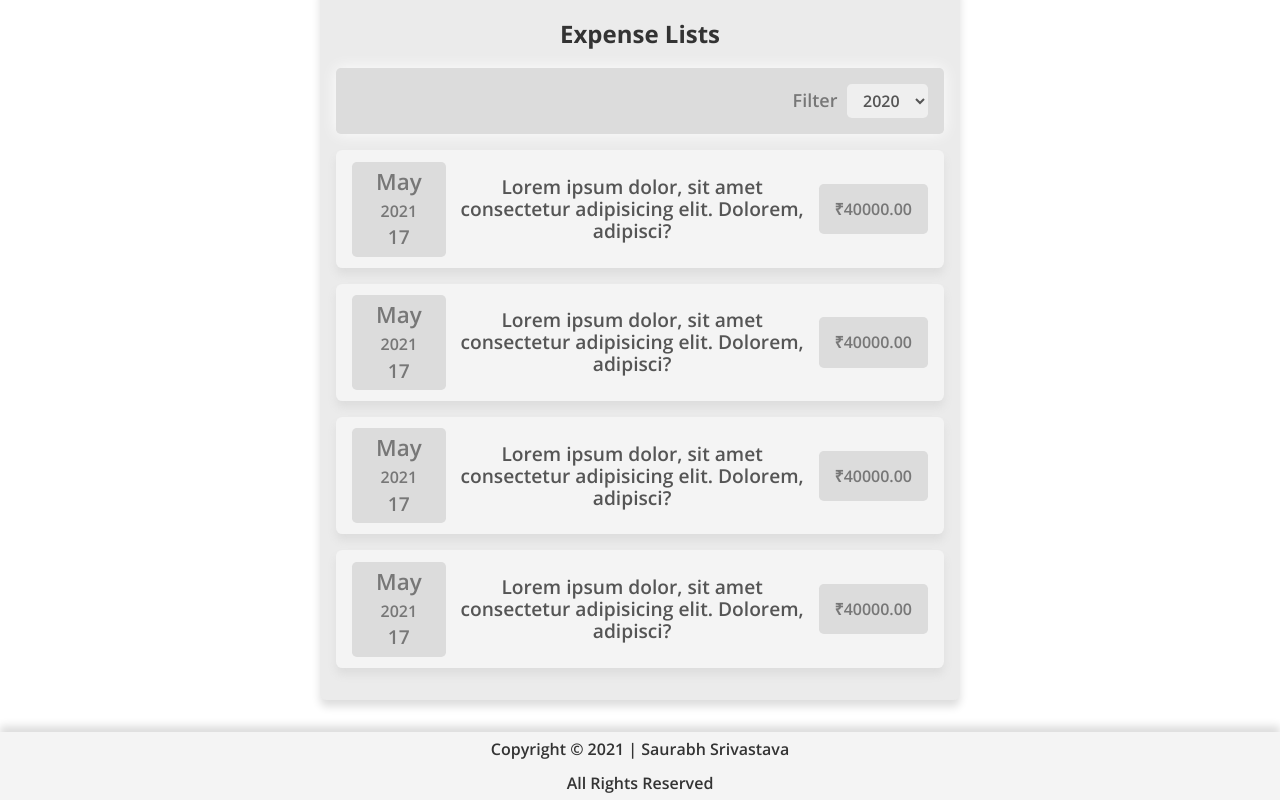
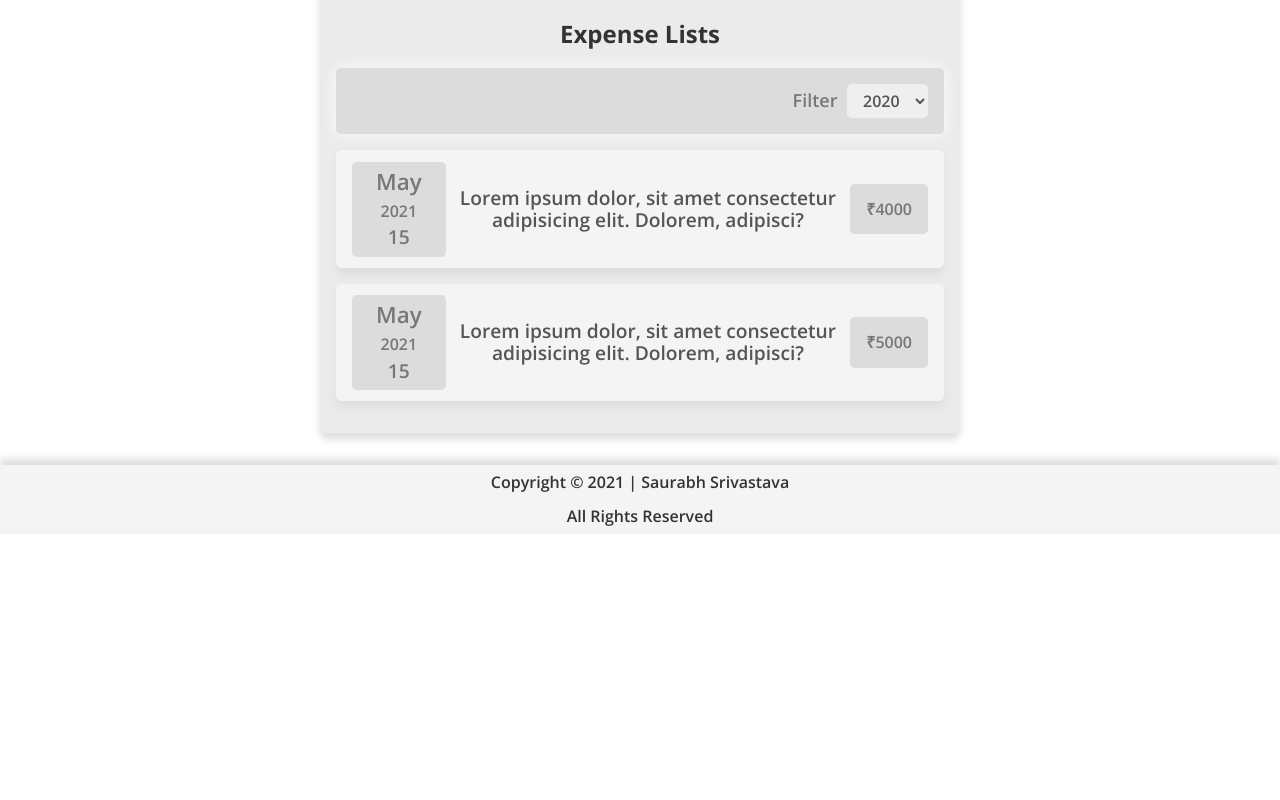
Before and after one commit to saurabhsri108/react-expense-tracker, a React (Vite) app: page / in a window 1280 px wide. Shown: the part 523-1323 px from the top of the page. After the commit the page ends 1057 px from the top, so only its background shows below. Built offline with nearby package versions, Linux system fonts and the light colour scheme.

Commit message:
Expenses Changes and LocaleStorage

```diff
--- a/src/components/Main.jsx
+++ b/src/components/Main.jsx
@@ -1,12 +1,40 @@
-import React from 'react';
+import React, { useState, useEffect } from 'react';
 import ExpenseForm from './expenseform/ExpenseForm';
 import ExpenseLists from './expenses/ExpenseLists';
 
 const Main = () => {
+  const [expenses, setExpenses] = useState([
+    {
+      id: 1,
+      title:
+        'Lorem ipsum dolor, sit amet consectetur adipisicing elit. Dolorem, adipisci?',
+      amount: 4000.0,
+      date: new Date('2020-10-10'),
+    },
+    {
+      id: 2,
+      title:
+        'Lorem ipsum dolor, sit amet consectetur adipisicing elit. Dolorem, adipisci?',
+      amount: 5000.0,
+      date: new Date('2021-07-17'),
+    },
+  ]);
+
+  useEffect(() => {
+    const getExpenses = JSON.parse(
+      localStorage.getItem('expensetrack.expenses')
+    );
+    if (getExpenses !== null) setExpenses(getExpenses);
+  }, []);
+
+  useEffect(() => {
+    localStorage.setItem('expensetrack.expenses', JSON.stringify(expenses));
+  }, [expenses]);
+
   return (
     <main className='container'>
       <ExpenseForm />
-      <ExpenseLists />
+      <ExpenseLists expenses={expenses} />
     </main>
   );
 };
--- a/src/components/expenses/Expense.jsx
+++ b/src/components/expenses/Expense.jsx
@@ -1,22 +1,22 @@
 import React from 'react';
 import Card from '../utitlity/Card';
 
-const Expense = () => {
+const Expense = ({ id, title, amount, date }) => {
+  const year = new Date().getFullYear();
+  const month = new Date().toLocaleString('en-IN', { month: 'long' });
+  const day = new Date().toLocaleString('en-IN', { day: 'numeric' });
   return (
     <Card className='expense'>
       <div className='date-container'>
-        <div className='month font-semibold'>May</div>
-        <div className='year font-semibold'>2021</div>
-        <div className='day font-semibold'>17</div>
+        <div className='month font-semibold'>{month}</div>
+        <div className='year font-semibold'>{year}</div>
+        <div className='day font-semibold'>{day}</div>
       </div>
       <div className='title-container'>
-        <h3 className='font-semibold'>
-          Lorem ipsum dolor, sit amet consectetur adipisicing elit. Dolorem,
-          adipisci?
-        </h3>
+        <h3 className='font-semibold'>{title}</h3>
       </div>
       <div className='amount-container'>
-        <p className='font-semibold'>₹40000.00</p>
+        <p className='font-semibold'>₹{amount}</p>
       </div>
     </Card>
   );
--- a/src/components/expenses/ExpenseLists.jsx
+++ b/src/components/expenses/ExpenseLists.jsx
@@ -3,15 +3,14 @@ import Card from '../utitlity/Card';
 import Expense from './Expense';
 import ExpenseFilter from './ExpenseFilter';
 
-const ExpenseLists = () => {
+const ExpenseLists = ({ expenses }) => {
   return (
     <Card className='expense-list'>
       <h2 className='text-center'>Expense Lists</h2>
       <ExpenseFilter />
-      <Expense />
-      <Expense />
-      <Expense />
-      <Expense />
+      {expenses.map((expense) => (
+        <Expense key={expense.id} {...expense} />
+      ))}
     </Card>
   );
 };
```
